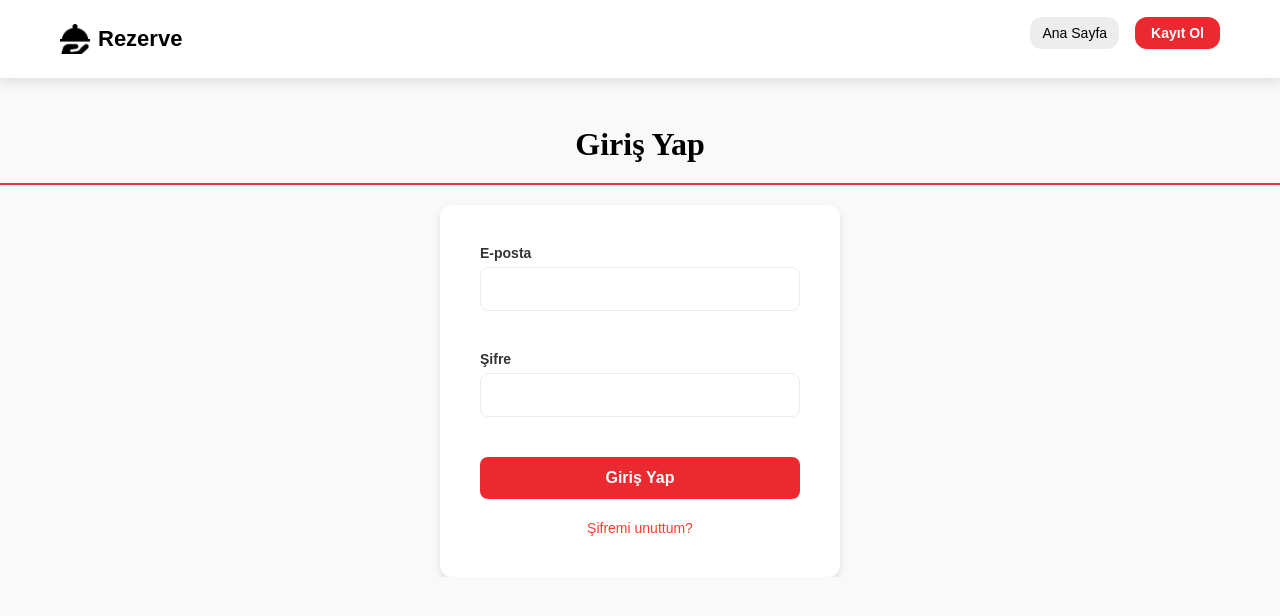
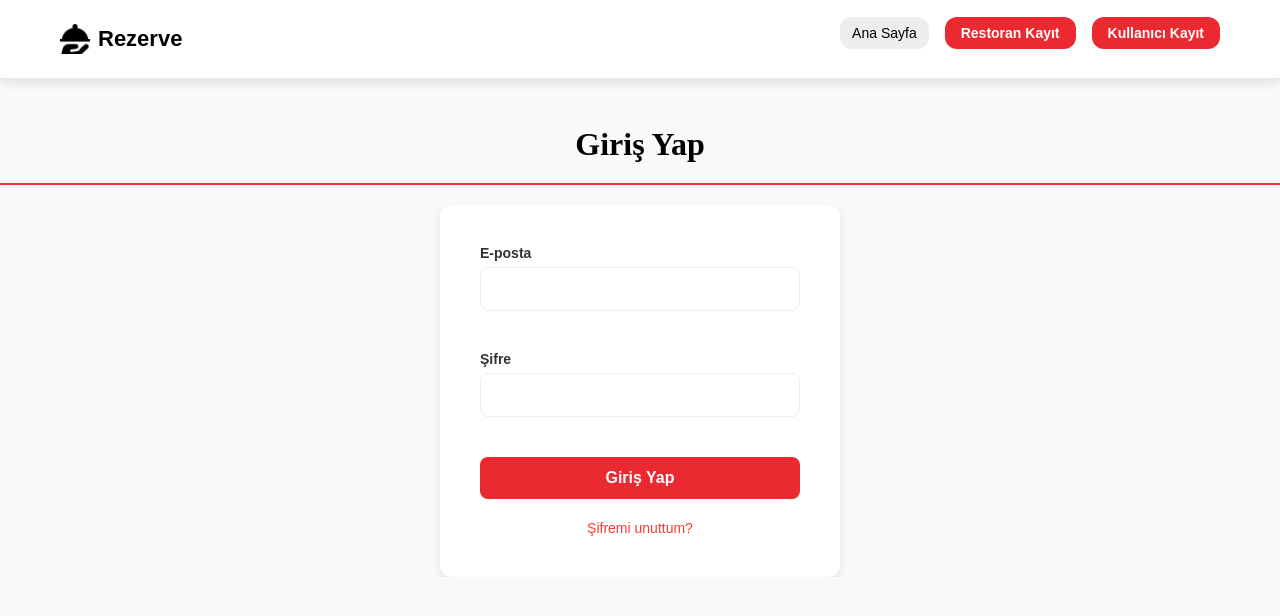
Before and after one commit to gtu-reservation-system/frontend, a React (Create React App) app: page /login in a window 1280 px wide. Shown: the top 616 px of the page. Built offline with nearby package versions, Linux system fonts and the light colour scheme.

Commit message:
login navbar updated

```diff
--- a/src/components/LoginNavbar.js
+++ b/src/components/LoginNavbar.js
@@ -6,15 +6,10 @@ import { faBars, faTimes } from '@fortawesome/free-solid-svg-icons';
 
 const LoginNavbar = () => {
   const navigate = useNavigate();
-  const [showDropdown, setShowDropdown] = useState(false);
   const [isMobileMenuOpen, setIsMobileMenuOpen] = useState(false);
 
   const toggleMobileMenu = () => {
     setIsMobileMenuOpen(!isMobileMenuOpen);
-  };
-
-  const toggleDropdown = () => {
-    setShowDropdown((prev) => !prev);
   };
 
   const NavigationItems = () => (
@@ -22,36 +17,24 @@ const LoginNavbar = () => {
       <button className="nav-button" onClick={() => navigate('/home')}>
         Ana Sayfa
       </button>
-
-      <div className="signup-container">
-        <button className="signup-button" onClick={toggleDropdown}>
-          Kayıt Ol
-        </button>
-        {showDropdown && (
-          <div className="dropdown">
       <button
-              className="dropdown-item"
+        className="signup-button"
         onClick={() => {
           navigate('/signup/owner');
           setIsMobileMenuOpen(false);
-                setShowDropdown(false);
         }}
       >
-              Restoran
+        Restoran Kayıt
       </button>
       <button
-              className="dropdown-item"
+        className="signup-button"
         onClick={() => {
           navigate('/signup/user');
           setIsMobileMenuOpen(false);
-                setShowDropdown(false);
         }}
       >
-              Kullanıcı
+        Kullanıcı Kayıt
       </button>
-          </div>
-        )}
-      </div>
     </>
   );
 
@@ -62,7 +45,6 @@ const LoginNavbar = () => {
           <img src="/icon.png" alt="Logo" />
           Rezerve
         </div>
-
         <button
           className="mobile-menu-button"
           onClick={toggleMobileMenu}
@@ -71,12 +53,10 @@ const LoginNavbar = () => {
           <FontAwesomeIcon icon={isMobileMenuOpen ? faTimes : faBars} />
         </button>
       </div>
-
       {/* Desktop Navigation */}
       <nav className="navbar desktop-nav">
         <NavigationItems />
       </nav>
-
       {/* Mobile Navigation */}
       <nav className={`mobile-nav ${isMobileMenuOpen ? 'open' : ''}`}>
         <NavigationItems />
```
Lines whose indentation alone changed are shown as unchanged.
